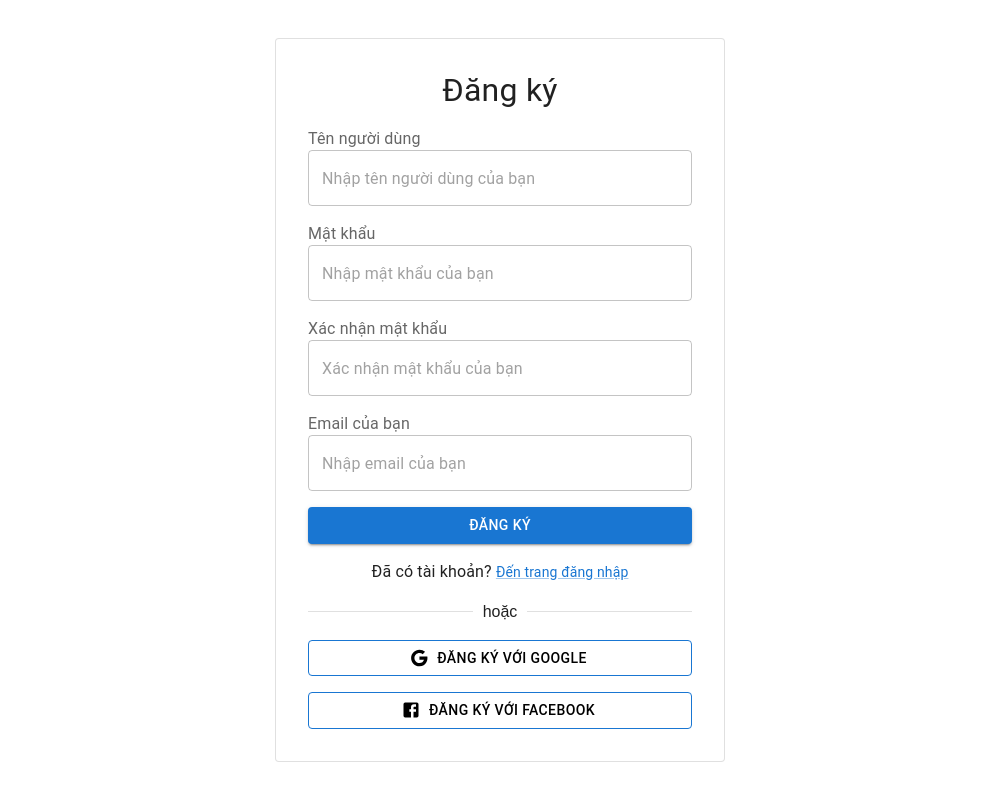
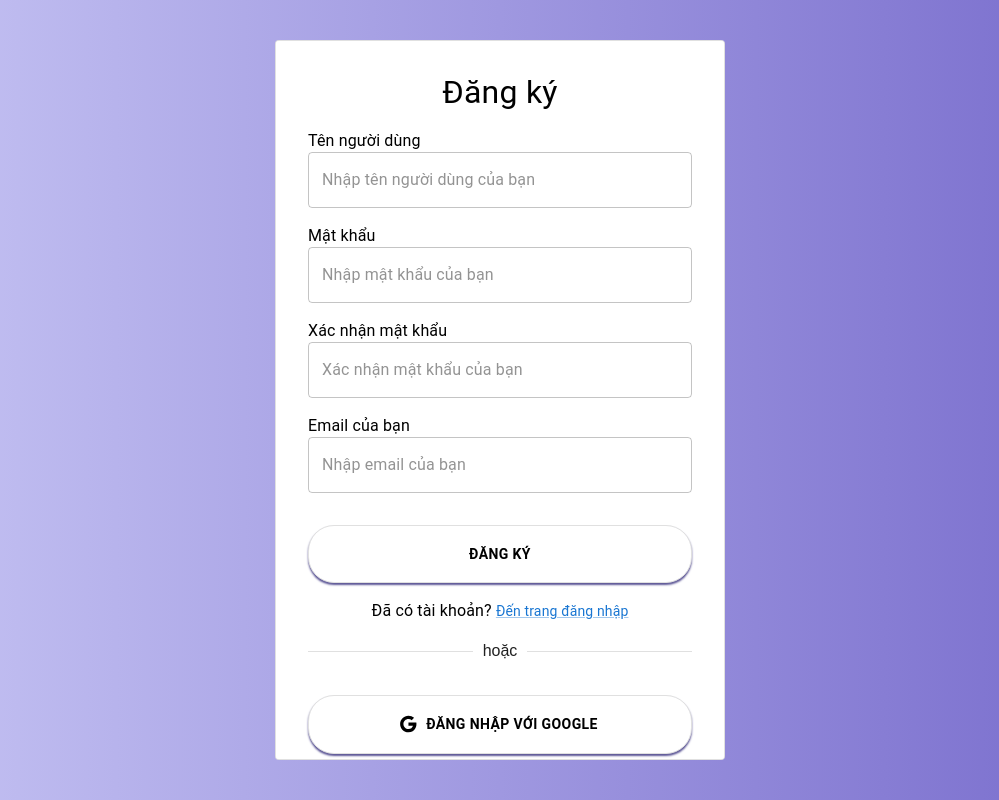
Before and after one commit to TekNix-INTERN/e-commerce, a Next.js app: page /register in a window 1280 px wide. Shown: the whole page, without its empty margins (140-1139 px from the left). Built offline with nearby package versions, Linux system fonts and the light colour scheme.

Commit message:
fix dang nhap trang chu

```diff
--- a/src/app/login/page.tsx
+++ b/src/app/login/page.tsx
@@ -1,5 +1,4 @@
-"use client";
-
+"use client"
 import * as React from "react";
 import Box from "@mui/material/Box";
 import Button from "@mui/material/Button";
@@ -20,11 +19,11 @@ import { signIn } from "next-auth/react";
 
 // Định nghĩa màu sắc
 const colors = {
-  primary: "#1976d2",
-  secondary: "#dc004e",
-  background: "",
-  textPrimary: "#000",
-  textSecondary: "#fff",
+  primary: "#1976d2", // Màu chính
+  secondary: "#dc004e", // Màu phụ
+  background: "#fff", // Màu nền
+  textPrimary: "#000", // Màu chữ chính
+  textSecondary: "#fff", // Màu chữ phụ
   border: "#e0e0e0"
 };
 
@@ -37,6 +36,26 @@ const Card = styled(MuiCard)(({ theme }) => ({
   maxWidth: "450px",
   backgroundColor: colors.background,
   borderRadius: theme.shape.borderRadius
+}));
+
+const CustomButton = styled(Button)(({ theme }) => ({
+  background: "#fff",
+  fontSize: "14px",
+  marginTop: theme.spacing(2),
+  padding: theme.spacing(2, 4),
+  borderRadius: "26px",
+  border: `1px solid ${colors.border}`,
+  textTransform: "uppercase",
+  fontWeight: 700,
+  color: colors.textPrimary,
+  boxShadow: "0px 2px 2px #5C5696",
+  cursor: "pointer",
+  transition: ".2s",
+  "&:hover": {
+    borderColor: colors.primary,
+    backgroundColor: colors.primary,
+    color: "#fff",
+  }
 }));
 
 export default function LoginCard() {
@@ -121,9 +140,9 @@ export default function LoginCard() {
             </Button>
           </Box>
 
-          <Button type="submit" fullWidth variant="contained" sx={{ backgroundColor: colors.primary }}>
+          <CustomButton type="submit" fullWidth>
             Đăng Nhập
-          </Button>
+          </CustomButton>
           <Typography textAlign="center" sx={{ color: colors.textPrimary }}>
             Bạn đã có tài khoản?{" "}
             <Link href="/register" variant="body2" sx={{ color: colors.primary }}>
@@ -131,26 +150,24 @@ export default function LoginCard() {
             </Link>
           </Typography>
         </Box>
-        <Divider sx={{ borderColor: colors.primary }}>hoặc</Divider>
+       <Divider sx={{ borderColor: colors.primary }}>hoặc</Divider>
         <Box sx={{ display: "flex", flexDirection: "column", gap: 2 }}>
-          <Button
+          <CustomButton
             fullWidth
             variant="outlined"
             startIcon={<GoogleIcon />}
             onClick={() => signIn('google')}
-            sx={{ color: colors.textPrimary, borderColor: colors.primary }}
           >
             Đăng nhập với Google
-          </Button>
-          <Button
+          </CustomButton>
+          <CustomButton
             fullWidth
             variant="outlined"
             startIcon={<FacebookIcon />}
             onClick={() => signIn('facebook')}
-            sx={{ color: colors.textPrimary, borderColor: colors.primary }}
           >
             Đăng nhập với Facebook
-          </Button>
+          </CustomButton>
         </Box>
       </Card>
     </Box>
--- a/src/app/register/page.tsx
+++ b/src/app/register/page.tsx
@@ -10,20 +10,21 @@ import Link from "@mui/material/Link";
 import TextField from "@mui/material/TextField";
 import Typography from "@mui/material/Typography";
 import { styled } from "@mui/system";
-import GoogleIcon from '@mui/icons-material/Google';
+import GoogleIcon from "@mui/icons-material/Google";
 import FacebookIcon from "@mui/icons-material/Facebook";
 import { signIn } from "next-auth/react";
 
-// Định nghĩa màu sắc
+// Định nghĩa màu sắc dùng chung
 const colors = {
   primary: "#1976d2", // Màu chính
   secondary: "#dc004e", // Màu phụ
   background: "#fff", // Màu nền
   textPrimary: "#000", // Màu chữ chính
   textSecondary: "#fff", // Màu chữ phụ
-  border: "#e0e0e0" // Màu đường viền
+  border: "#e0e0e0", // Màu viền
 };
 
+// Định nghĩa Card với một chiều rộng tối đa và padding linh hoạt
 const Card = styled(MuiCard)(({ theme }) => ({
   display: "flex",
   flexDirection: "column",
@@ -31,9 +32,30 @@ const Card = styled(MuiCard)(({ theme }) => ({
   gap: theme.spacing(2),
   width: "100%",
   maxWidth: "450px",
+  maxHeight: "90vh", // Giới hạn chiều cao
+  overflowY: "auto", // Cuộn nếu nội dung quá lớn
   backgroundColor: colors.background,
   borderRadius: theme.shape.borderRadius,
+}));
 
+const CustomButton = styled(Button)(({ theme }) => ({
+  background: "#fff",
+  fontSize: "14px",
+  marginTop: theme.spacing(2),
+  padding: theme.spacing(2, 4),
+  borderRadius: "26px",
+  border: `1px solid ${colors.border}`,
+  textTransform: "uppercase",
+  fontWeight: 700,
+  color: colors.textPrimary,
+  boxShadow: "0px 2px 2px #5C5696",
+  cursor: "pointer",
+  transition: ".2s",
+  "&:hover": {
+    borderColor: colors.primary,
+    backgroundColor: colors.primary,
+    color: "#fff",
+  },
 }));
 
 export default function SignUpCard() {
@@ -43,15 +65,20 @@ export default function SignUpCard() {
         display: "flex",
         justifyContent: "center",
         alignItems: "center",
-        height: "100vh",
+        minHeight: "100vh", // Đảm bảo chiều cao tối thiểu cho toàn bộ màn hình
         padding: 2,
-        overflow: "hidden",
+        boxSizing: "border-box",
+        background: `linear-gradient(90deg, #C7C5F4, #776BCC)`, // Màu nền
       }}
     >
       <Card variant="outlined">
         <Typography
           variant="h4"
-          sx={{ fontSize: "clamp(1.5rem, 5vw, 2rem)", textAlign: "center" }}
+          sx={{
+            fontSize: "clamp(1.5rem, 5vw, 2rem)", // Thay đổi kích thước linh hoạt
+            textAlign: "center",
+            color: colors.textPrimary,
+          }}
         >
           Đăng ký
         </Typography>
@@ -61,49 +88,53 @@ export default function SignUpCard() {
           sx={{ display: "flex", flexDirection: "column", gap: 2 }}
         >
           <FormControl>
-            <FormLabel>Tên người dùng</FormLabel>
+            <FormLabel sx={{ color: colors.textPrimary }}>Tên người dùng</FormLabel>
             <TextField
               id="username"
               type="text"
               placeholder="Nhập tên người dùng của bạn"
               fullWidth
               required
+              InputProps={{ sx: { fontSize: "1rem", color: colors.textPrimary } }}
             />
           </FormControl>
           <FormControl>
-            <FormLabel>Mật khẩu</FormLabel>
+            <FormLabel sx={{ color: colors.textPrimary }}>Mật khẩu</FormLabel>
             <TextField
               id="password"
               type="password"
               placeholder="Nhập mật khẩu của bạn"
               fullWidth
               required
+              InputProps={{ sx: { fontSize: "1rem", color: colors.textPrimary } }}
             />
           </FormControl>
           <FormControl>
-            <FormLabel>Xác nhận mật khẩu</FormLabel>
+            <FormLabel sx={{ color: colors.textPrimary }}>Xác nhận mật khẩu</FormLabel>
             <TextField
               id="confirmpassword"
               type="password"
               placeholder="Xác nhận mật khẩu của bạn"
               fullWidth
               required
+              InputProps={{ sx: { fontSize: "1rem", color: colors.textPrimary } }}
             />
           </FormControl>
           <FormControl>
-            <FormLabel>Email của bạn</FormLabel>
+            <FormLabel sx={{ color: colors.textPrimary }}>Email của bạn</FormLabel>
             <TextField
               id="email"
               type="email"
               placeholder="Nhập email của bạn"
               fullWidth
               required
+              InputProps={{ sx: { fontSize: "1rem", color: colors.textPrimary } }}
             />
           </FormControl>
-          <Button type="submit" fullWidth variant="contained" sx={{ backgroundColor: colors.primary }}>
+          <CustomButton type="submit" fullWidth>
             Đăng ký
-          </Button>
-          <Typography textAlign="center">
+          </CustomButton>
+          <Typography textAlign="center" sx={{ color: colors.textPrimary }}>
             Đã có tài khoản?{" "}
             <Link href="/login" variant="body2" sx={{ color: colors.primary }}>
               Đến trang đăng nhập
@@ -111,25 +142,23 @@ export default function SignUpCard() {
           </Typography>
         </Box>
         <Divider sx={{ borderColor: colors.primary }}>hoặc</Divider>
-        <Box sx={{ display: "flex", flexDirection: "column", gap: 2 }}>
-          <Button
+        <Box sx={{ display: "flex", flexDirection: "column", gap: 1 }}>
+          <CustomButton
             fullWidth
             variant="outlined"
             startIcon={<GoogleIcon />}
-            onClick={() => signIn('google')}
-            sx={{ color: colors.textPrimary, borderColor: colors.primary }}
+            onClick={() => signIn("google")}
           >
-            Đăng Ký với Google
-          </Button>
-          <Button
+            Đăng nhập với Google
+          </CustomButton>
+          <CustomButton
             fullWidth
             variant="outlined"
             startIcon={<FacebookIcon />}
-            onClick={() => signIn('facebook')}
-            sx={{ color: colors.textPrimary, borderColor: colors.primary }}
+            onClick={() => signIn("facebook")}
           >
-            Đăng Ký với Facebook
-          </Button>
+            Đăng nhập với Facebook
+          </CustomButton>
         </Box>
       </Card>
     </Box>
```
Also changed, not shown: src/app/page.tsx (+21 -17 lines).
